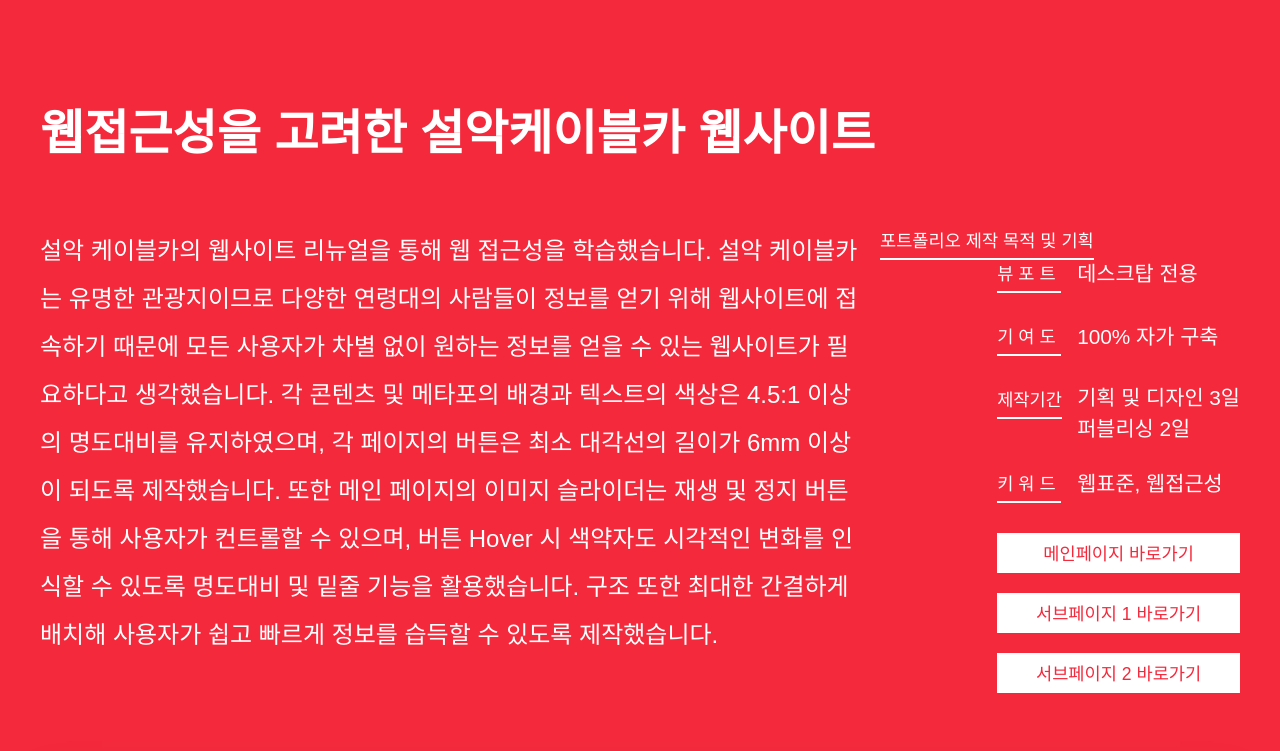
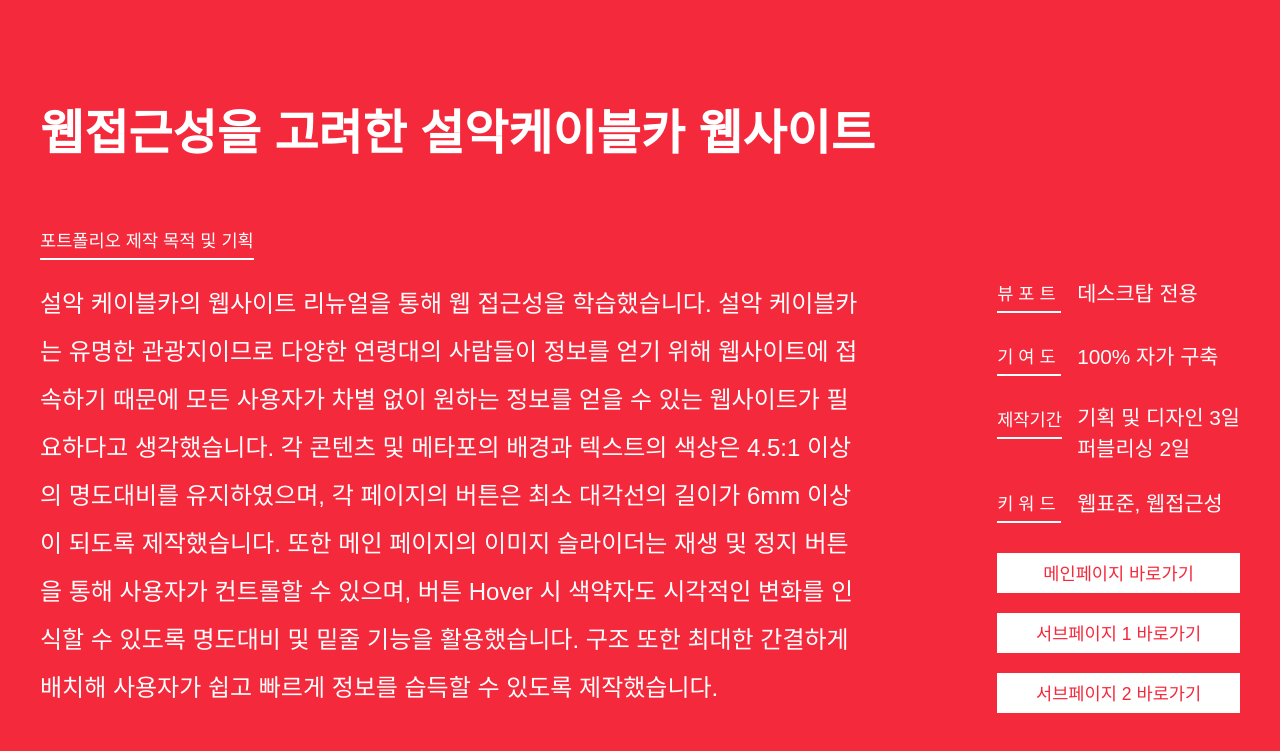
Before and after one commit to hayeon1316/portfolio, a plain HTML site: page 01_portfolio_new/pf/02.html in a window 1280 px wide. Shown: the top 751 px of the page. Drawn offline with Linux system fonts and the light colour scheme.

Commit message:
modify html files of 01_portfolio_new/pf folder

```diff
--- a/01_portfolio_new/pf/02.html
+++ b/01_portfolio_new/pf/02.html
@@ -13,7 +13,7 @@
     <div class="pf_top">
       <div class="pf_top_wrapper">
         <h2>웹접근성을 고려한 설악케이블카 웹사이트</h2>
-        <p class="section_title">포트폴리오 제작 목적 및 기획</p>
+        <div class="pf_top_title"><p class="section_title">포트폴리오 제작 목적 및 기획</p></div>
         <div class="pf_top_l">
           <p class="pf_explain">설악 케이블카의 웹사이트 리뉴얼을 통해 웹 접근성을 학습했습니다.
             설악 케이블카는 유명한 관광지이므로 다양한 연령대의 사람들이 정보를 얻기 위해 웹사이트에 접속하기 때문에
```
Also changed, not shown: 01_portfolio_new/pf/03.html (+1 -1 lines), 01_portfolio_new/pf/04.html (+1 -1 lines), 01_portfolio_new/pf/05.html (+1 -1 lines), 01_portfolio_new/pf/06.html (+1 -1 lines), 01_portfolio_new/pf/07.html (+1 -1 lines).
